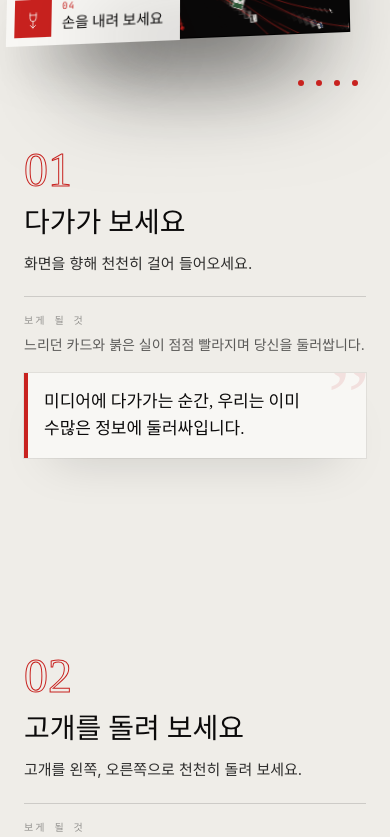
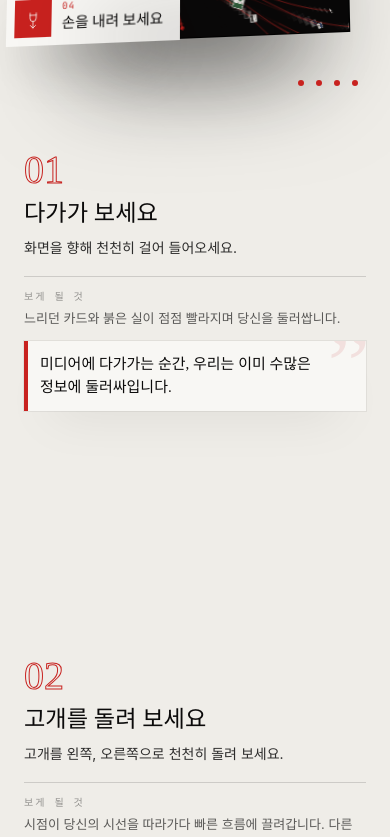
Before and after one commit to nhkim06/realtime-graphics-final, a React (Vite) app in the folder tyranny-of-flow/: page / in a window 390 px wide. Shown: the part 3740-4577 px from the top of the page. Built offline with nearby package versions, Linux system fonts and the light colour scheme; a web font is replaced by a local one.

Commit message:
모바일 4단계 스텝 ui 개선

```diff
--- a/tyranny-of-flow/src/App.jsx
+++ b/tyranny-of-flow/src/App.jsx
@@ -683,7 +683,7 @@ function StepBlock({ step, onActive }) {
     <div
       ref={ref}
       data-snap
-      className="flex min-h-[60vh] flex-col justify-start py-6 lg:min-h-screen lg:justify-center lg:py-14"
+      className="flex min-h-[60vh] flex-col justify-start pb-9 pt-7 lg:min-h-screen lg:justify-center lg:py-14"
     >
       <motion.div
         animate={{ opacity: inView ? 1 : 0.25 }}
@@ -691,7 +691,7 @@ function StepBlock({ step, onActive }) {
       >
         <div className="flex items-baseline gap-5">
           <span
-            className="font-serif text-5xl leading-none text-transparent md:text-7xl lg:text-8xl"
+            className="font-serif text-[2.5rem] leading-none text-transparent md:text-7xl lg:text-8xl"
             style={{
               WebkitTextStroke: inView
                 ? '1px #c8221f'
@@ -701,17 +701,17 @@ function StepBlock({ step, onActive }) {
             {step.no}
           </span>
         </div>
-        <h3 className="mt-2 font-serif text-[1.75rem] font-normal md:mt-6 md:text-5xl">
+        <h3 className="mt-1.5 font-serif text-[1.45rem] font-normal md:mt-6 md:text-5xl">
           {step.verb}
         </h3>
-        <p className="mt-2 text-[15px] leading-relaxed text-ink/85 md:mt-5 md:text-lg">{step.how}</p>
+        <p className="mt-1.5 text-[14px] leading-relaxed text-ink/85 md:mt-5 md:text-lg">{step.how}</p>
 
         {/* 보게 될 것 — 보조 정보 */}
-        <div className="mt-5 border-t border-ink/15 pt-4 md:mt-10 md:pt-6">
+        <div className="mt-4 border-t border-ink/15 pt-3 md:mt-10 md:pt-6">
           <p className="font-mono text-[10px] tracking-[0.2em] text-ink/40">
             보게 될 것
           </p>
-          <p className="mt-1.5 text-[14px] leading-relaxed text-ink/65 md:mt-2 md:text-[15px]">
+          <p className="mt-1 text-[13px] leading-relaxed text-ink/65 md:mt-2 md:text-[15px]">
             {step.see}
           </p>
         </div>
@@ -720,7 +720,7 @@ function StepBlock({ step, onActive }) {
         <motion.div
           animate={inView ? { opacity: 1, y: 0, scale: 1 } : { opacity: 0.6, y: 12, scale: 0.98 }}
           transition={{ duration: 0.9, ease }}
-          className="relative mt-4 overflow-hidden bg-paper px-5 py-4 text-ink shadow-[0_24px_50px_-30px_rgba(0,0,0,0.25)] ring-1 ring-ink/[0.06] md:mt-8 md:px-9 md:pb-10 md:pt-8"
+          className="relative mt-3 overflow-hidden bg-paper px-4 py-3 text-ink shadow-[0_24px_50px_-30px_rgba(0,0,0,0.25)] ring-1 ring-ink/[0.06] md:mt-8 md:px-9 md:pb-10 md:pt-8"
         >
           {/* 왼쪽 붉은 바 — 활성화되면 위에서 아래로 그려짐 */}
           <motion.span
@@ -738,7 +738,7 @@ function StepBlock({ step, onActive }) {
           <motion.p
             animate={inView ? { opacity: 1, filter: 'blur(0px)' } : { opacity: 0.4, filter: 'blur(3px)' }}
             transition={{ duration: 1, delay: 0.3, ease }}
-            className="relative font-serif text-[17px] leading-[1.55] md:text-[1.7rem]"
+            className="relative font-serif text-[15px] leading-[1.55] md:text-[1.7rem]"
           >
             {step.think}
           </motion.p>
```
